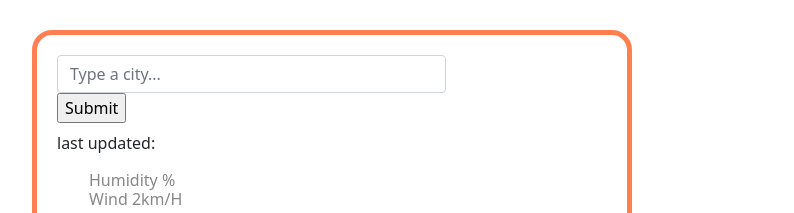
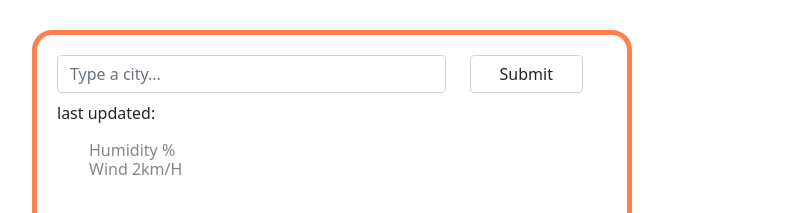
Before and after one commit to natgcl/hwweek7-weather-app, a plain HTML site: page index.html in a window 1280 px wide. Shown: the top 213 px of the page, without its empty margins (308-1102 px from the left). Drawn offline with nearby package versions, Linux system fonts and the light colour scheme; no server answers.

Commit message:
add another button

```diff
--- a/index.html
+++ b/index.html
@@ -24,7 +24,16 @@
                         placeholder="Type a city..."
                         class="form-control"
                          id="city-input">
-                        <input type="submit">
+
+                    </div>
+                    <div class="col-3">
+                        <input type="submit"
+                        placeholder="search"
+                        class="form-control"
+                        class="btn btn-primery">
+
+
+
                     </div>
             </form>
               <h1 id="city"></h1>
@@ -34,8 +43,9 @@
         </ul>
     </div>
         </div>
-        <div class="col-6">
+        <div class="col-4">
             <ul>
+
                 <li>
                     Humidity <span id="humidity"></span>%</li>
                 <li>
@@ -43,7 +53,7 @@
             </ul>
         </div>
             <div class="row">
-        <div class="col-6">
+        <div class="col-5">
             <div class="clearfix weather-temperature">
                 <img src="https://ssl.gstatic.com/onebox/weather/64/cloudy.png" alt="cloudy" class="float-left"
                     id="icon">
```
